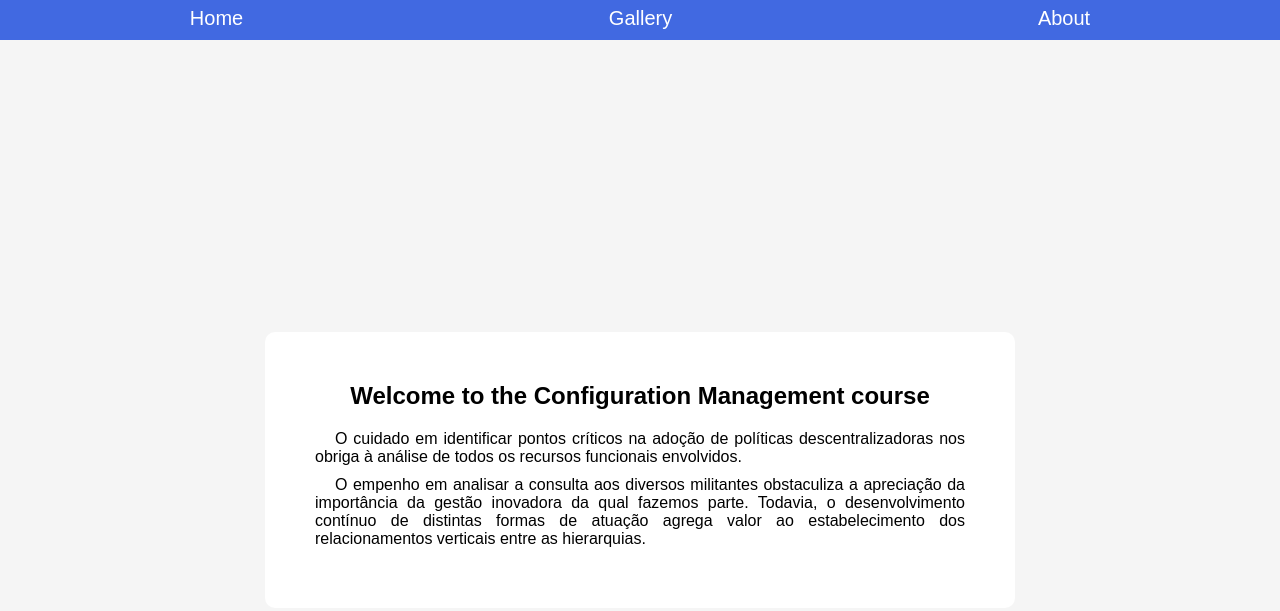
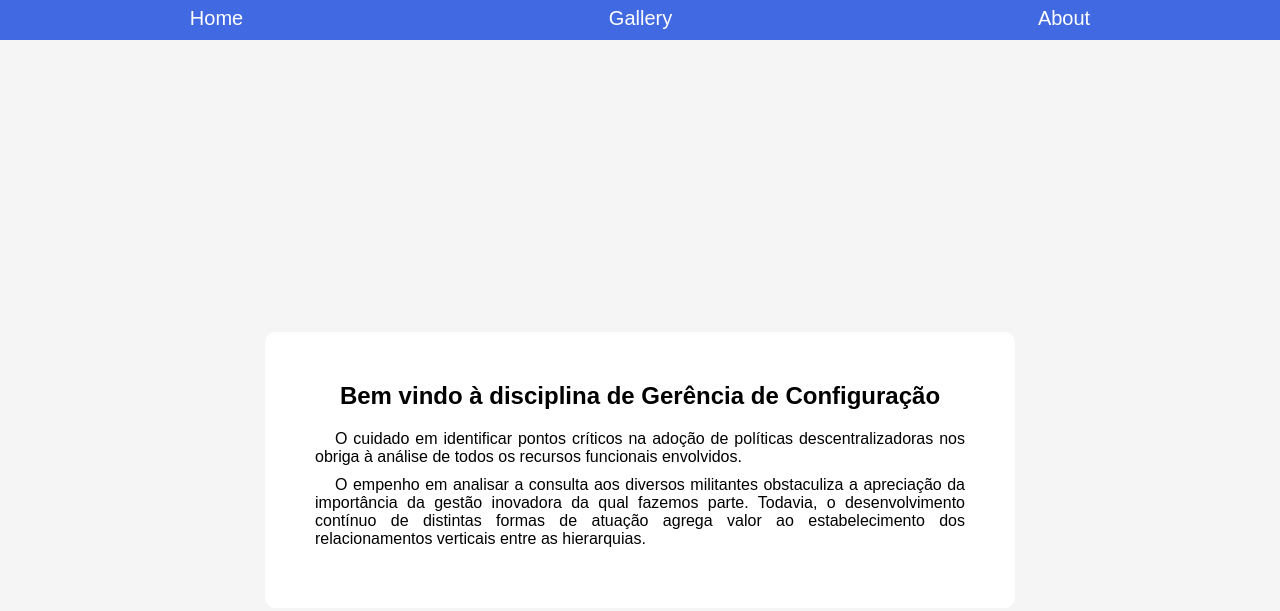
Before and after one commit to lanamesquita/ufc2020.2-gc, a plain HTML site: page index.html in a window 1280 px wide. Drawn offline with Linux system fonts and the light colour scheme.

Commit message:
Tradução dos título da página principal.

```diff
--- a/index.html
+++ b/index.html
@@ -19,7 +19,7 @@
         <main>
             <section class="conteudo-bem-vindo">
                 <div class="titulo-conteudo">
-                    <h1>Welcome to the Configuration Management course</h1>
+                    <h1>Bem vindo à disciplina de Gerência de Configuração</h1>
                 </div>
                 <p>
                     O cuidado em identificar pontos críticos na adoção de políticas descentralizadoras nos obriga à análise de todos os recursos funcionais envolvidos.
```
